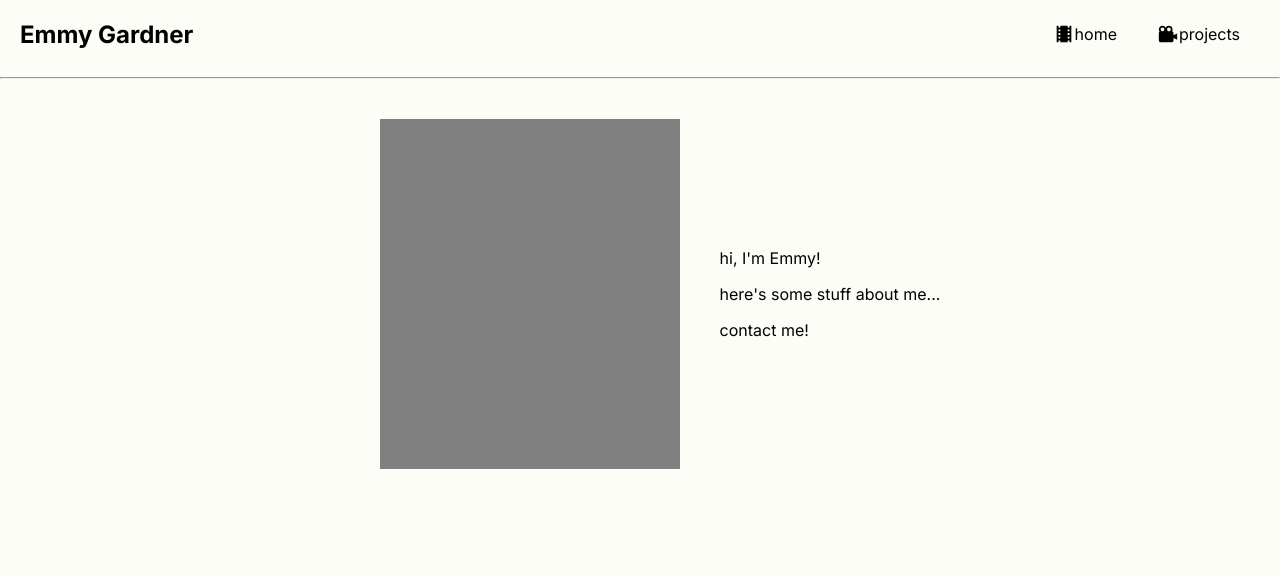
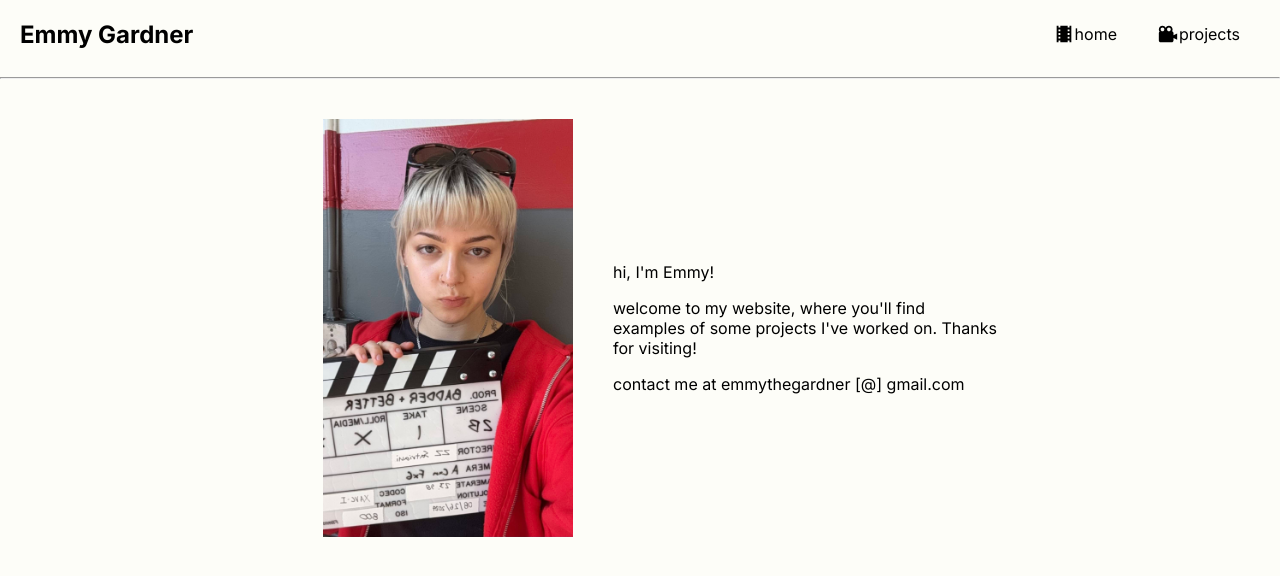
Before and after one commit to gracebmanning/emmy-portfolio, a React (Create React App) app: page / in a window 1280 px wide. Shown: the top 576 px of the page. Built offline with nearby package versions, Linux system fonts and the light colour scheme.

Commit message:
home page headshot and text

```diff
--- a/src/components/Home/home.css
+++ b/src/components/Home/home.css
@@ -8,11 +8,11 @@
 
 .homeHeadshot{
     background-color: gray;
-    height: 350px;
-    width: 300px;
+    width: 250px;
     margin: 20px;
 }
 
 .homeText{
     margin: 20px;
+    width: 30%;
 }
--- a/src/components/Home/home.js
+++ b/src/components/Home/home.js
@@ -1,20 +1,19 @@
 import './home.css';
+import headshot from '../../assets/headshot.jpg';
 
 export default function Home(){
     return(
         <div className='container'>
             <div className='homeContent'>
-                <div className='homeHeadshot'>
-
-                </div>
+                <img className='homeHeadshot' src={headshot} />
                 <div className='homeText'>
                     <p>
                         hi, I'm Emmy!
                     </p>
                     <p>
-                        here's some stuff about me...
+                        welcome to my website, where you'll find examples of some projects I've worked on. Thanks for visiting!
                     </p>
-                    <p>contact me!</p>
+                    <p>contact me at emmythegardner [@] gmail.com</p>
                 </div>
             </div>
         </div>
```
